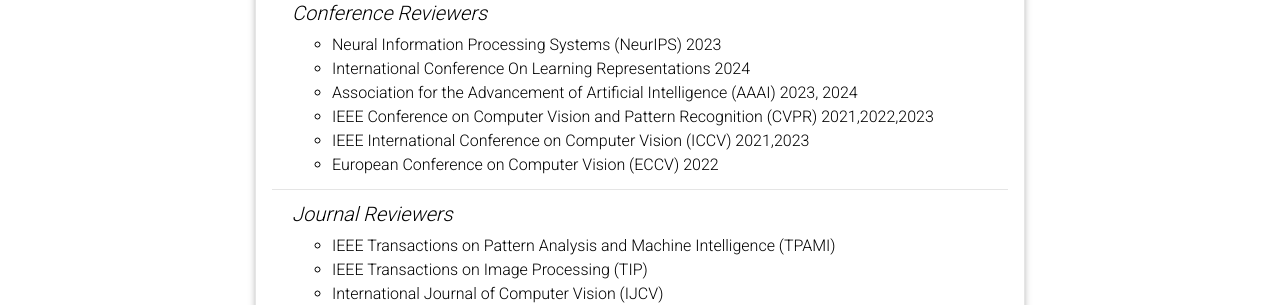
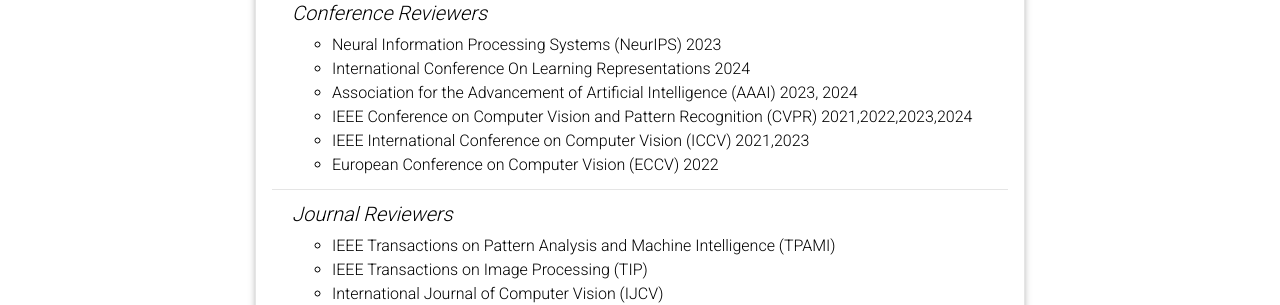
Before and after one commit to iCGY96/iCGY96.github.io, a Jekyll site: the page built from _pages/cv.md, in a window 1280 px wide and 900 px high, scrolled down 1140 px. Shown: the part 383-688 px from the top of the window. Built offline with Jekyll 4.4.1, drawn with Linux system fonts in a browser that asks for light colours; comment, search, counter and statistics services are not loaded; a style sheet for code colours, icons or effects is not loaded.

Commit message:
Update cv.yml

```diff
--- a/_data/cv.yml
+++ b/_data/cv.yml
@@ -106,7 +106,7 @@
         - Neural Information Processing Systems (NeurIPS) 2023
         - International Conference On Learning Representations 2024
         - Association for the Advancement of Artificial Intelligence (AAAI) 2023, 2024
-        - IEEE Conference on Computer Vision and Pattern Recognition (CVPR) 2021,2022,2023
+        - IEEE Conference on Computer Vision and Pattern Recognition (CVPR) 2021,2022,2023,2024
         - IEEE International Conference on Computer Vision (ICCV) 2021,2023
         - European Conference on Computer Vision (ECCV) 2022
     - title: Journal Reviewers
```
